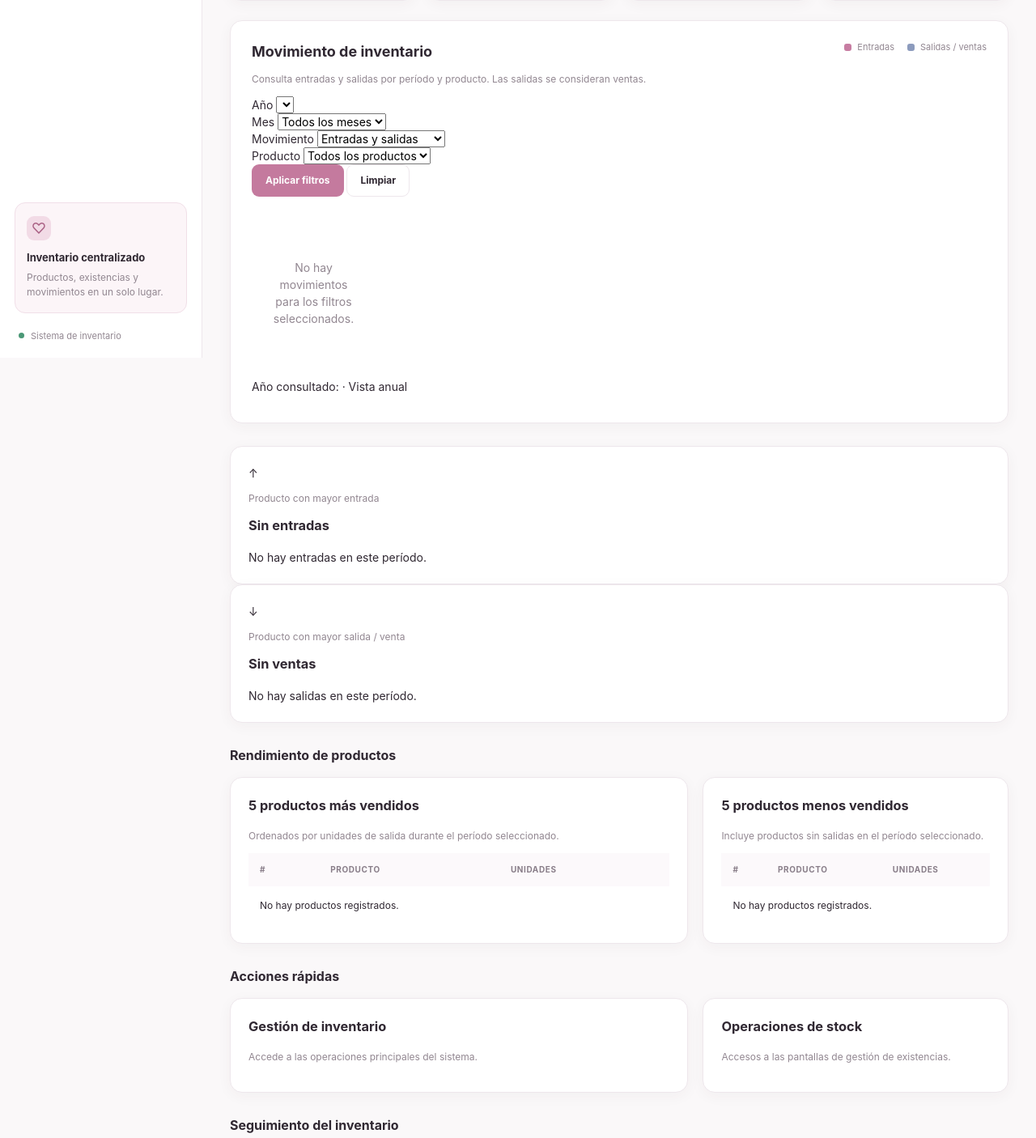
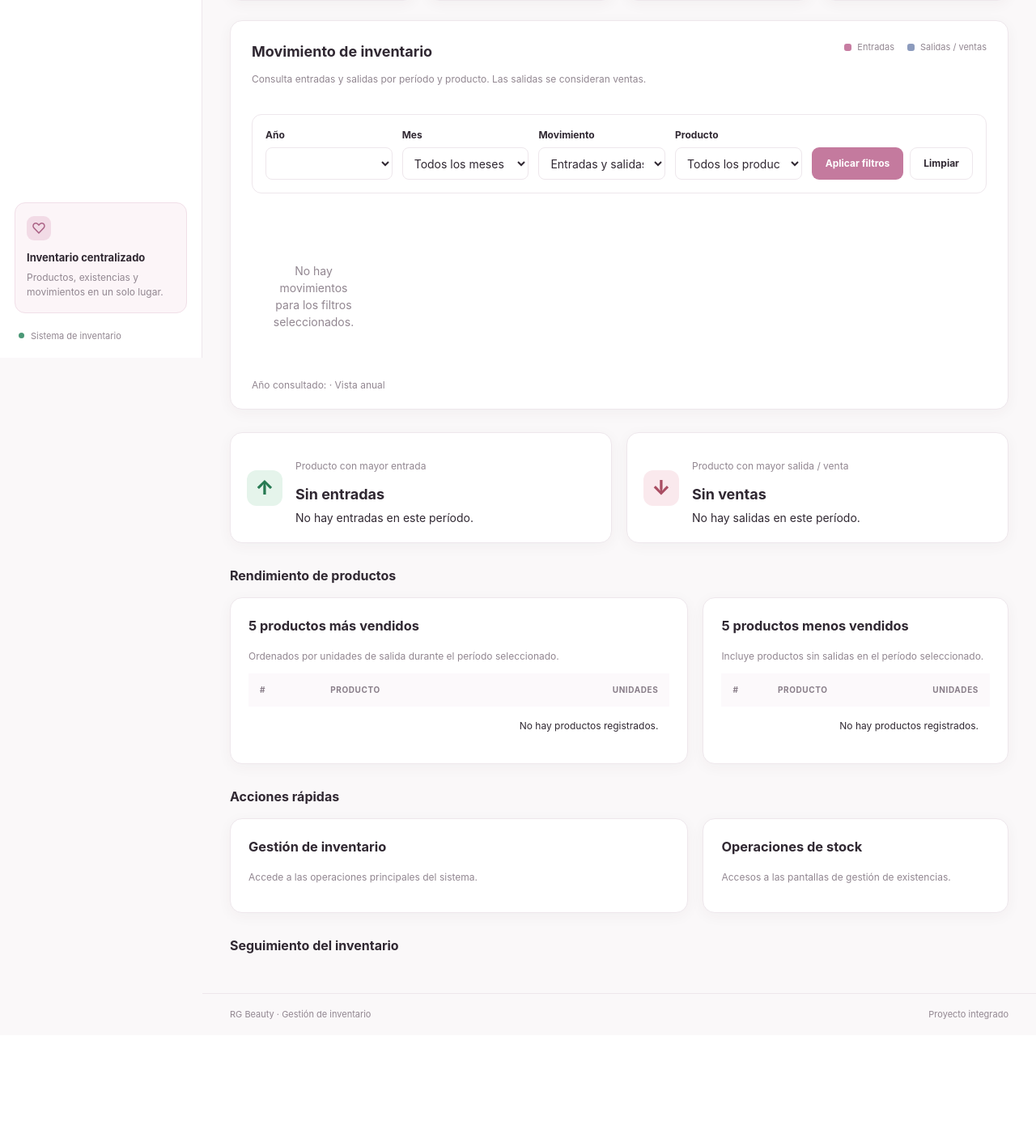
Before and after one commit to skyiwii/Sistema-RG-Beauty, a Django app: template templates/dashboard/index.html in a window 1280 px wide. Shown: the part 358-1764 px from the top of the page at 81% size. After the commit the page ends 1617 px from the top, so only its background shows below. Run offline with Django 5.2, Linux system fonts and the light colour scheme; the template is opened without the code that fills it, so the values that code supplies are empty.

Commit message:
aplicar filtros y el producto mas vendido y el menos vendido
Added styles for dashboard filters, highlights, and rankings.

```diff
--- a/static/css/inventario/dashboard.css
+++ b/static/css/inventario/dashboard.css
@@ -152,3 +152,135 @@
         gap: 12px;
     }
 }
+
+
+/* Filtros del gráfico y panel de indicadores */
+.dashboard-filters {
+    display: grid;
+    grid-template-columns: repeat(4, minmax(130px, 1fr)) auto;
+    gap: 12px;
+    align-items: end;
+    margin: 22px 0 8px;
+    padding: 16px;
+    background: var(--surface, #faf7f9);
+    border: 1px solid var(--border);
+    border-radius: 12px;
+}
+.filter-field {
+    display: flex;
+    flex-direction: column;
+    gap: 6px;
+    min-width: 0;
+}
+.filter-field label {
+    color: var(--text);
+    font-size: 12px;
+    font-weight: 700;
+}
+.filter-field select {
+    width: 100%;
+    min-height: 40px;
+    padding: 8px 10px;
+    border: 1px solid var(--border);
+    border-radius: 8px;
+    background: #fff;
+    color: var(--text);
+    font: inherit;
+}
+.filter-actions {
+    display: flex;
+    flex-wrap: wrap;
+    gap: 8px;
+}
+.filter-actions .button {
+    min-height: 40px;
+    display: inline-flex;
+    align-items: center;
+    justify-content: center;
+}
+.chart-period-note {
+    margin: 10px 0 0;
+    color: var(--muted);
+    font-size: 12px;
+}
+.dashboard-highlights {
+    display: grid;
+    grid-template-columns: repeat(2, minmax(0, 1fr));
+    gap: 18px;
+    margin: 22px 0 28px;
+}
+.highlight-card {
+    display: flex;
+    align-items: center;
+    gap: 16px;
+    min-width: 0;
+    padding: 20px;
+}
+.highlight-card h3 {
+    margin: 3px 0 5px;
+    font-size: 18px;
+    overflow-wrap: anywhere;
+}
+.highlight-card strong {
+    color: var(--text);
+    font-size: 13px;
+}
+.highlight-icon {
+    display: inline-flex;
+    flex: 0 0 44px;
+    width: 44px;
+    height: 44px;
+    align-items: center;
+    justify-content: center;
+    border-radius: 12px;
+    font-size: 25px;
+    font-weight: 800;
+}
+.entry-icon {
+    color: #267a52;
+    background: #e5f4eb;
+}
+.exit-icon {
+    color: #a94e63;
+    background: #fae9ed;
+}
+.dashboard-rankings {
+    margin-bottom: 28px;
+}
+.dashboard-rankings .panel h3 {
+    margin-top: 0;
+}
+.dashboard-rankings .data-table td:last-child,
+.dashboard-rankings .data-table th:last-child {
+    text-align: right;
+}
+@media (max-width: 900px) {
+    .dashboard-filters {
+        grid-template-columns: repeat(2, minmax(0, 1fr));
+    }
+    .filter-actions {
+        grid-column: 1 / -1;
+    }
+}
+@media (max-width: 600px) {
+    .dashboard-filters {
+        grid-template-columns: 1fr;
+        padding: 12px;
+    }
+    .filter-actions {
+        grid-column: auto;
+    }
+    .dashboard-highlights {
+        grid-template-columns: 1fr;
+    }
+    .highlight-card {
+        padding: 16px;
+    }
+    .chart-area {
+        grid-template-columns: repeat(2, minmax(0, 1fr));
+        row-gap: 20px;
+    }
+    .chart-area-single {
+        grid-template-columns: 1fr;
+    }
+}
```
